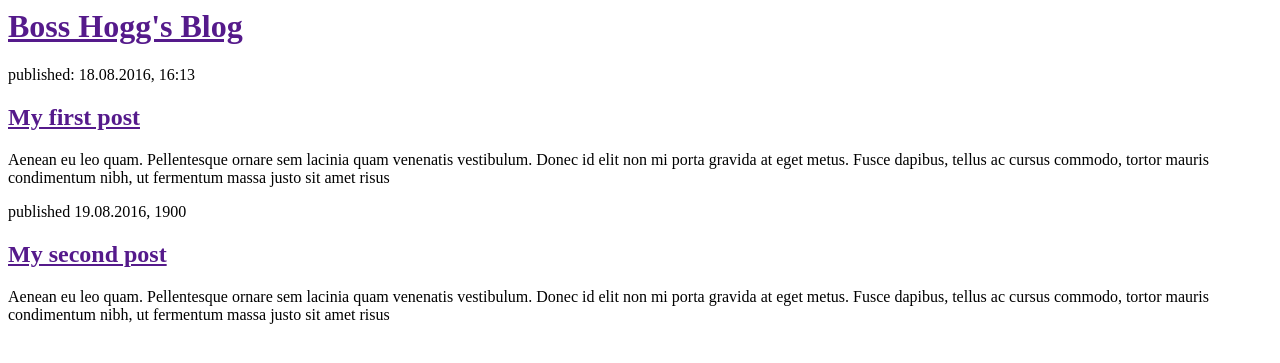
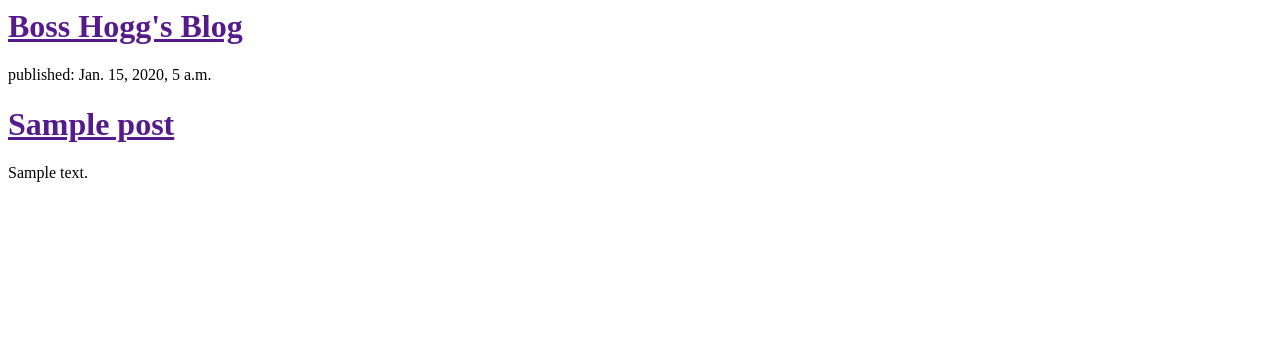
Before and after one commit to ajentsmith/my-first-blog, a Django app: page / in a window 1280 px wide. Shown: the top 363 px of the page. Run offline with Django 3.2, Linux system fonts and the light colour scheme; tables that the repository leaves empty hold one stand-in row (values such as "Sample post").

Commit message:
Modified templates to display posts from database

```diff
--- a/blog/templates/blog/post_list.html
+++ b/blog/templates/blog/post_list.html
@@ -7,20 +7,13 @@
 			<h1><a href="">Boss Hogg's Blog</a></h1>
 		</div>
 
-		<div>
-			<p>published: 18.08.2016, 16:13</p>
-			<h2><a href="">My first post</a></h2>
-			<p>Aenean eu leo quam. Pellentesque ornare sem lacinia quam venenatis vestibulum. Donec id elit non mi porta gravida at eget metus. Fusce dapibus, tellus ac cursus commodo, tortor mauris condimentum nibh, ut fermentum massa justo sit amet risus
-			</p>
-		</div>
-
-
-		<div>
-			<p>published 19.08.2016, 1900</p>
-			<h2><a href="">My second post</a></h2>
-			<p>Aenean eu leo quam. Pellentesque ornare sem lacinia quam venenatis vestibulum. Donec id elit non mi porta gravida at eget metus. Fusce dapibus, tellus ac cursus commodo, tortor mauris condimentum nibh, ut fermentum massa justo sit amet risus
-			</p>
-		</div>
+		{% for post in posts %}
+			<div>
+				<p>published: {{ post.published_date }}</p>
+				<h1><a href="">{{ post.title }}</a></h1>
+				<p>{{ post.text|linebreaksbr }}</p>
+			</div>
+		{% endfor %}
 
 	</body>
 </html>
--- a/blog/views.py
+++ b/blog/views.py
@@ -1,5 +1,8 @@
 from django.shortcuts import render
+from django.utils import timezone
+from .models import Post
 
 # Create your views here.
 def post_list(request):
-	return render(request,'blog/post_list.html', {})
+	posts = Post.objects.all()
+	return render(request, 'blog/post_list.html', {'posts': posts})
```
